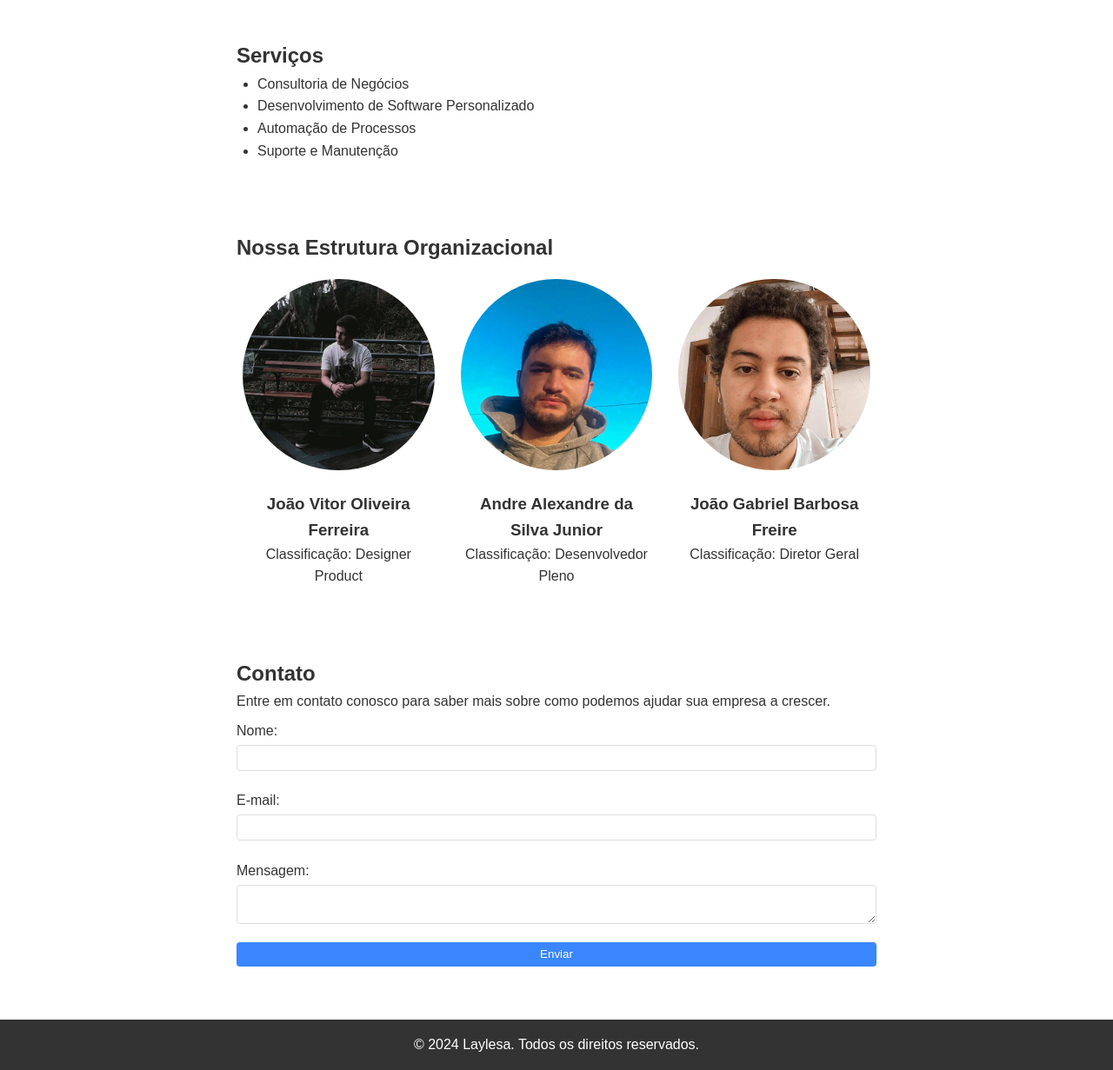
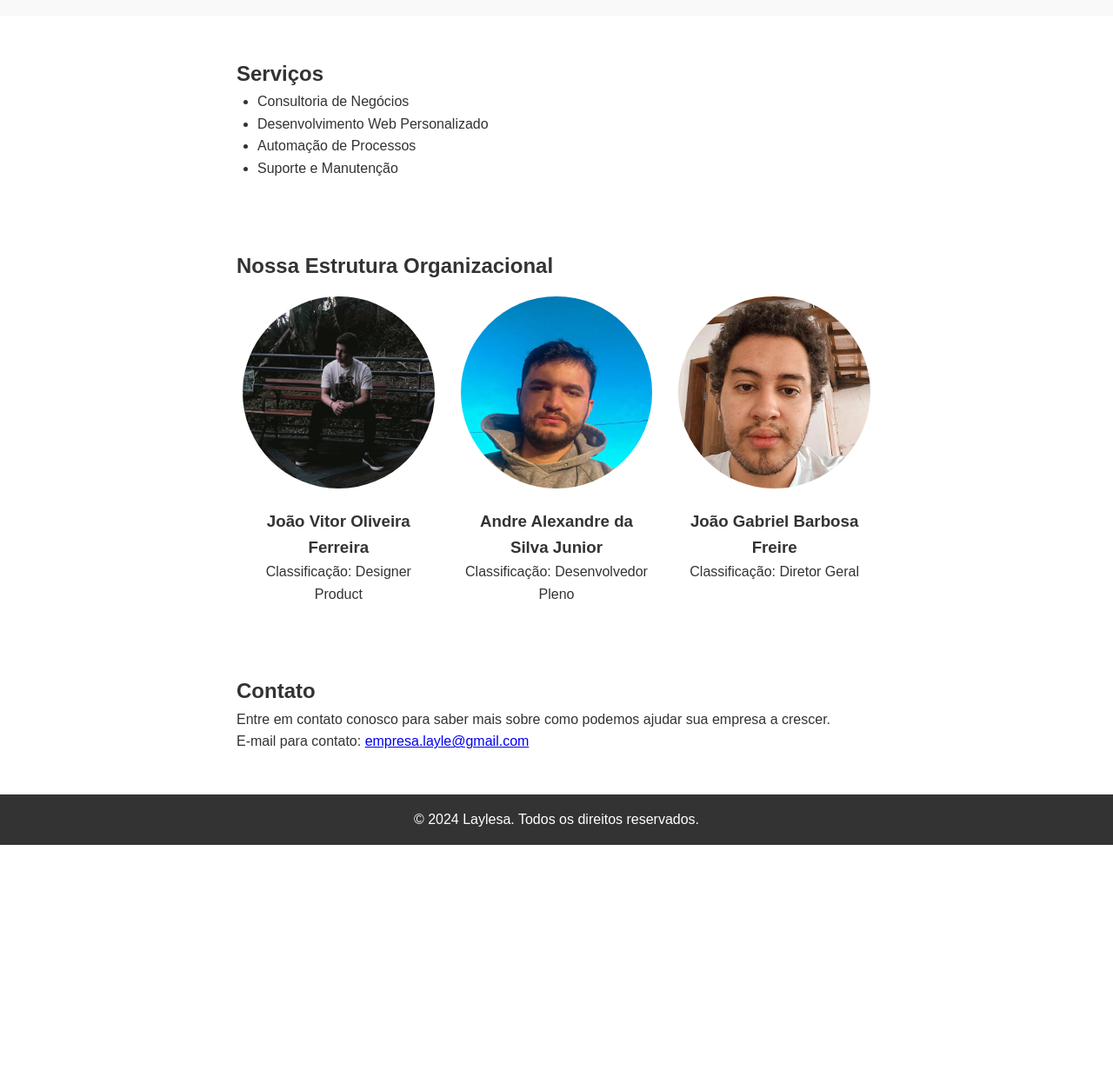
Before and after one commit to vander20/Layle_SA, a plain HTML site: page index.html in a window 1280 px wide. Shown: the part 363-1594 px from the top of the page at 87% size. After the commit the page ends 1335 px from the top, so only its background shows below. Drawn offline with Linux system fonts and the light colour scheme.

Commit message:
sexta modificacao

```diff
--- a/index.html
+++ b/index.html
@@ -14,7 +14,7 @@
                 <img src="img/Lay-2.png"alt="Logo da Laylesa" />
             </div>
             <div class="title">
-                <h1>Laylesa</h1>
+                <h1>Layle S.A.</h1>
                 <p>Inovação e Qualidade em Soluções Personalizadas</p>
             </div>
         </div>
@@ -40,7 +40,7 @@
             <h2>Serviços</h2>
             <ul>
                 <li>Consultoria de Negócios</li>
-                <li>Desenvolvimento de Software Personalizado</li>
+                <li>Desenvolvimento Web Personalizado</li>
                 <li>Automação de Processos</li>
                 <li>Suporte e Manutenção</li>
             </ul>
@@ -74,18 +74,7 @@
         <div class="section-container">
             <h2>Contato</h2>
             <p>Entre em contato conosco para saber mais sobre como podemos ajudar sua empresa a crescer.</p>
-            <form action="#">
-                <label for="nome">Nome:</label>
-                <input type="text" id="nome" name="nome" required>
-
-                <label for="email">E-mail:</label>
-                <input type="email" id="email" name="email" required>
-
-                <label for="mensagem">Mensagem:</label>
-                <textarea id="mensagem" name="mensagem" required></textarea>
-
-                <button type="submit">Enviar</button>
-            </form>
+            <p>E-mail para contato: <a href="mailto:empresa.layle@gmail.com">empresa.layle@gmail.com</a></p>
         </div>
     </section>
 
--- a/style.css
+++ b/style.css
@@ -16,10 +16,7 @@ body {
     justify-content: space-between;
     padding: 1em;
     background-color: #3a86ff;
-}
-
-.logo img {
-    max-height: 100px;
+    height: 10rem;
 }
 
 .title h1 {
```
Also changed, not shown: img/Lay.png (deleted).
